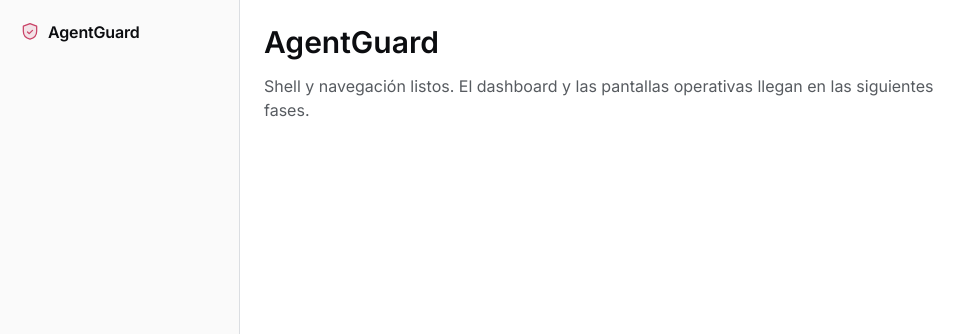
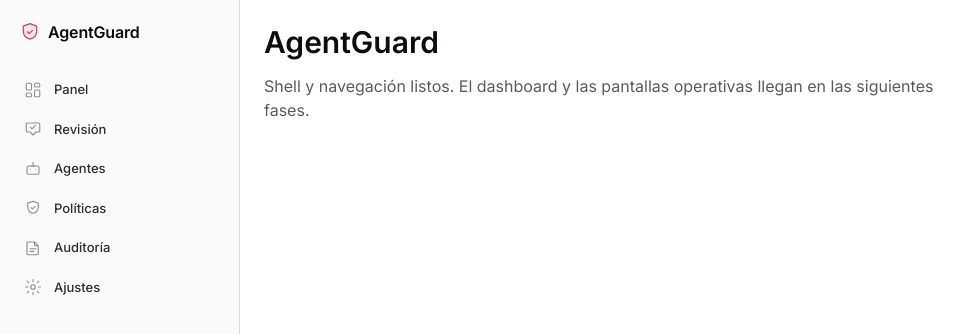
Before and after one commit to fcdev-28/agentguard, a Next.js app: page / in a window 1280 px wide. Shown: the top 334 px of the page, without its empty margins (0-974 px from the left). Built offline with nearby package versions, Linux system fonts and the light colour scheme.

Commit message:
feat: añadir la navegación lateral con las rutas del producto
Define lib/navigation.ts como fuente única de las rutas (Panel, Revisión,
Agentes, Políticas, Auditoría, Ajustes) y añade iconos SVG inline. El
Sidebar renderiza la lista enlazando cada ítem.

Paso 17 del roadmap (fase 1).

```diff
--- /dev/null
+++ b/src/components/app-shell/nav-icons.tsx
@@ -0,0 +1,64 @@
+import type { NavIconName } from "@/lib/navigation";
+
+/**
+ * Iconos de navegación (SVG inline, sin dependencias externas).
+ * Trazo de 1.5, heredan `currentColor` para seguir el estado del ítem.
+ */
+const paths: Record<NavIconName, React.ReactNode> = {
+  dashboard: (
+    <>
+      <rect x="3" y="3" width="7" height="9" rx="1.5" />
+      <rect x="14" y="3" width="7" height="5" rx="1.5" />
+      <rect x="14" y="12" width="7" height="9" rx="1.5" />
+      <rect x="3" y="16" width="7" height="5" rx="1.5" />
+    </>
+  ),
+  review: (
+    <>
+      <path d="M3 5.5A1.5 1.5 0 0 1 4.5 4h15A1.5 1.5 0 0 1 21 5.5v9a1.5 1.5 0 0 1-1.5 1.5H16l-4 4-4-4H4.5A1.5 1.5 0 0 1 3 14.5v-9Z" />
+      <path d="m8.5 9.5 2.2 2.2 4.3-4.3" />
+    </>
+  ),
+  agents: (
+    <>
+      <rect x="4" y="8" width="16" height="11" rx="2" />
+      <path d="M12 3v5M8 13h.01M16 13h.01M9 8h6" />
+    </>
+  ),
+  policies: (
+    <>
+      <path d="M12 3 5 5.5v5c0 4 2.8 7.3 7 8.5 4.2-1.2 7-4.5 7-8.5v-5L12 3Z" />
+      <path d="m9.3 11.5 1.8 1.8 3.6-3.6" />
+    </>
+  ),
+  audit: (
+    <>
+      <path d="M5 4h9l5 5v11a1 1 0 0 1-1 1H5a1 1 0 0 1-1-1V5a1 1 0 0 1 1-1Z" />
+      <path d="M14 4v5h5M8 13h8M8 16.5h5" />
+    </>
+  ),
+  settings: (
+    <>
+      <circle cx="12" cy="12" r="3" />
+      <path d="M12 2v3M12 19v3M4.2 4.2l2.1 2.1M17.7 17.7l2.1 2.1M2 12h3M19 12h3M4.2 19.8l2.1-2.1M17.7 6.3l2.1-2.1" />
+    </>
+  ),
+};
+
+export function NavIcon({ name }: { name: NavIconName }) {
+  return (
+    <svg
+      width="18"
+      height="18"
+      viewBox="0 0 24 24"
+      fill="none"
+      stroke="currentColor"
+      strokeWidth="1.5"
+      strokeLinecap="round"
+      strokeLinejoin="round"
+      aria-hidden="true"
+    >
+      {paths[name]}
+    </svg>
+  );
+}
--- a/src/components/app-shell/sidebar.module.css
+++ b/src/components/app-shell/sidebar.module.css
@@ -34,6 +34,35 @@
   gap: var(--space-1);
 }
 
+.link {
+  display: flex;
+  align-items: center;
+  gap: var(--space-3);
+  padding: var(--space-2) var(--space-3);
+  border-radius: var(--radius-control);
+  color: var(--color-ink-soft);
+  font-size: var(--text-13);
+  font-weight: var(--weight-medium);
+  transition:
+    background var(--duration-fast) var(--ease-out),
+    color var(--duration-fast) var(--ease-out);
+}
+
+.link:hover {
+  background: var(--color-surface);
+  color: var(--color-ink);
+}
+
+.icon {
+  flex: none;
+  color: var(--color-faint);
+  transition: color var(--duration-fast) var(--ease-out);
+}
+
+.link:hover .icon {
+  color: var(--color-muted);
+}
+
 /* La navegación lateral no se muestra en móvil: allí se accede por el drawer. */
 @media (max-width: 768px) {
   .sidebar {
--- a/src/components/app-shell/sidebar.tsx
+++ b/src/components/app-shell/sidebar.tsx
@@ -1,3 +1,6 @@
+import Link from "next/link";
+import { navItems } from "@/lib/navigation";
+import { NavIcon } from "./nav-icons";
 import styles from "./sidebar.module.css";
 
 /**
@@ -35,7 +38,16 @@ export function Sidebar() {
         <span className={styles.brandName}>AgentGuard</span>
       </div>
 
-      <nav className={styles.nav} aria-label="Navegación principal" />
+      <nav className={styles.nav} aria-label="Navegación principal">
+        {navItems.map((item) => (
+          <Link key={item.href} href={item.href} className={styles.link}>
+            <span className={styles.icon}>
+              <NavIcon name={item.icon} />
+            </span>
+            {item.label}
+          </Link>
+        ))}
+      </nav>
     </aside>
   );
 }
--- /dev/null
+++ b/src/lib/navigation.ts
@@ -0,0 +1,37 @@
+/**
+ * Definición única de la navegación del producto.
+ * El shell (sidebar y drawer móvil) se construye a partir de esta lista, así
+ * que añadir o reordenar rutas se hace en un solo sitio.
+ */
+export type NavIconName =
+  | "dashboard"
+  | "review"
+  | "agents"
+  | "policies"
+  | "audit"
+  | "settings";
+
+export interface NavItem {
+  href: string;
+  label: string;
+  icon: NavIconName;
+}
+
+export const navItems: NavItem[] = [
+  { href: "/", label: "Panel", icon: "dashboard" },
+  { href: "/review", label: "Revisión", icon: "review" },
+  { href: "/agents", label: "Agentes", icon: "agents" },
+  { href: "/policies", label: "Políticas", icon: "policies" },
+  { href: "/audit", label: "Auditoría", icon: "audit" },
+  { href: "/settings", label: "Ajustes", icon: "settings" },
+];
+
+/**
+ * Marca activo el ítem cuya ruta coincide con la actual. Para las rutas con
+ * subrutas (p. ej. `/review/[actionId]`) el ítem padre sigue activo; `/` solo
+ * está activo en la raíz exacta.
+ */
+export function isActiveRoute(pathname: string, href: string): boolean {
+  if (href === "/") return pathname === "/";
+  return pathname === href || pathname.startsWith(`${href}/`);
+}
```
